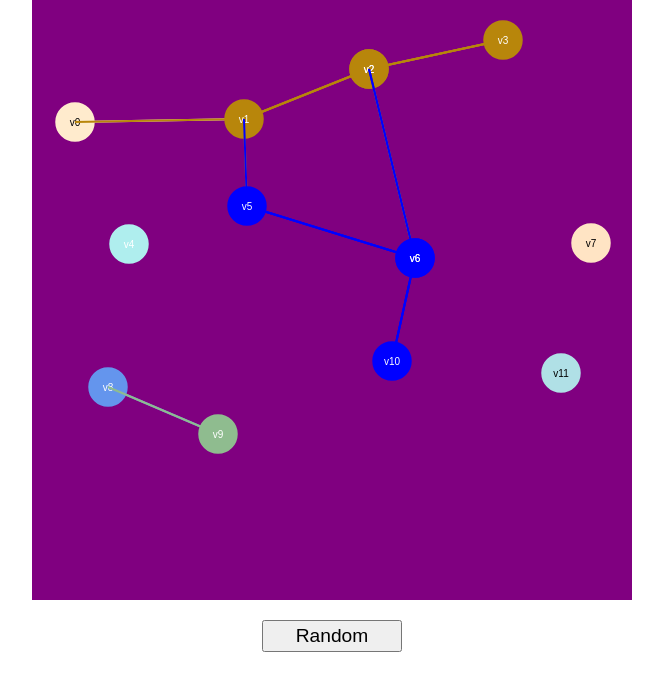
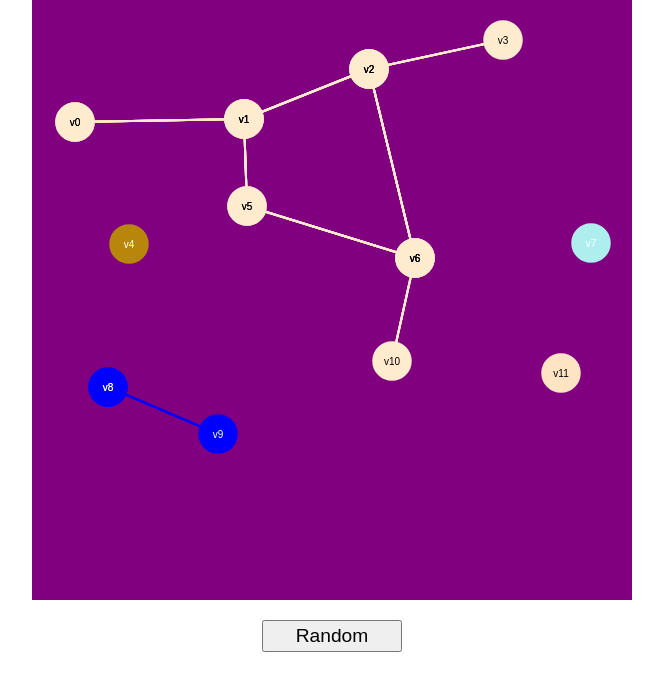
Before and after one commit to bloominstituteoftechnology/Sprint-Challenge--Graphs, a React (Create React App) app in the folder graph_dfs_debug/: page / in a window 1280 px wide. Shown: the top 690 px of the page, without its empty margins (308-971 px from the left). Built offline with nearby package versions, Linux system fonts and the light colour scheme.

Commit message:
OMG some how i got it to work perfectly, the only part I knew how to do well was the random color and complimentary color. COOL CHALLENGE- DONE!!

```diff
--- a/graph_dfs_debug/src/graph.js
+++ b/graph_dfs_debug/src/graph.js
@@ -136,7 +136,7 @@ export class Graph {
         }
       }
 
-      stack.shift(); // de-stack
+      stack.unshift(); // de-stack
       u.color = 'black';
 
       component.push(u);
```
